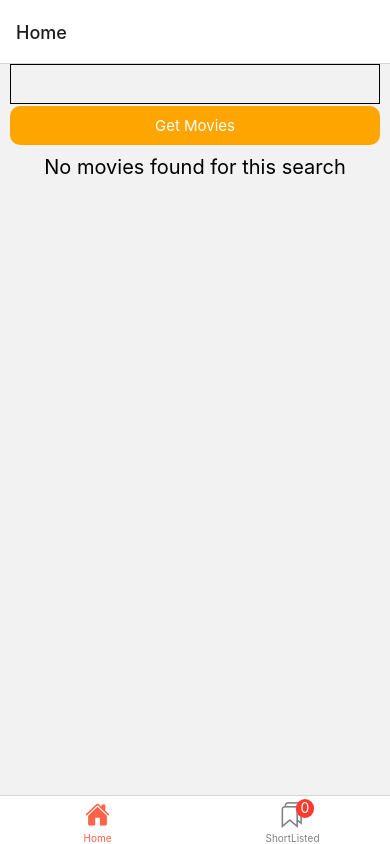
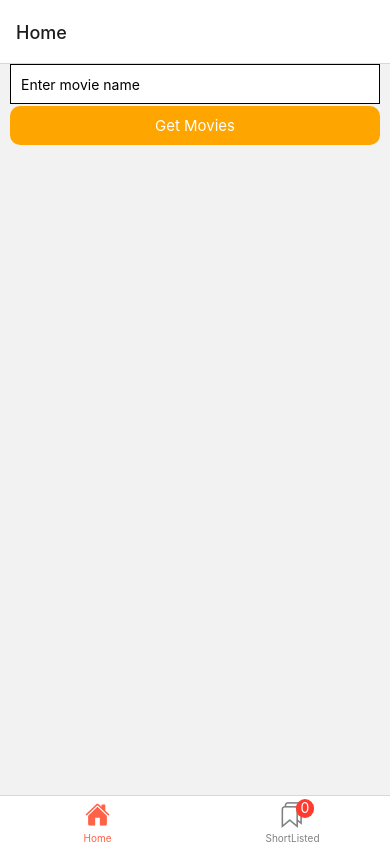
Before and after one commit to abhidatta0/MovieAlmanacReactnativeApp, a React Native app: screen / in a window 390 px wide. Built offline with nearby package versions, Linux system fonts and the light colour scheme.

Commit message:
beautified Ui again

```diff
--- a/src/components/MovieCard.tsx
+++ b/src/components/MovieCard.tsx
@@ -1,17 +1,20 @@
-import {View, Text, StyleSheet, Image, TouchableOpacity} from 'react-native';
+import {View, Text, StyleSheet, Image, TouchableOpacity, ViewStyle} from 'react-native';
 
 import { MovieType } from '../types/movie';
 
 type Props = {
     movie: MovieType;
     onShortlistButtonPress?: ()=> void,
+    style?: ViewStyle,
 }
 
-const MovieCard = ({movie, onShortlistButtonPress}:Props)=>{
+const MovieCard = ({movie, onShortlistButtonPress, style}:Props)=>{
    return (
-    <View style={styles.movieCard}>
-      <Image source={{uri: movie.Poster}} style={styles.img} resizeMode="cover"/>
-      <Text style={styles.title} numberOfLines={2}>{movie.Title}</Text>
+    <View style={[styles.movieCard, style]}>
+      {movie.Poster && <Image source={{uri: movie.Poster}} style={styles.img} resizeMode="cover"/>}
+      <View style={{flex: 1}}>
+        <Text style={styles.title} numberOfLines={3}>{movie.Title}</Text>
+      </View>
       <Text>Year of Release: {movie.Year}</Text>
       {onShortlistButtonPress
         &&
@@ -29,17 +32,21 @@ export default MovieCard;
 
 const styles = StyleSheet.create({
     movieCard:{
-        flex: 1,
-        maxHeight: 500,
+        height: 400,
+        width: '49%',
+        padding: 10,
+        marginBottom: 10,
+        backgroundColor: '#FFF4EC',
         borderWidth: 1,
-        width: '50%',
-        padding: 10,
+        borderRadius: 6,
     },
     title:{
       fontWeight: '400',
       fontSize: 20,
+      flexShrink: 0,
+      color: 'black',
     },
-    img:{width: '100%', height: '80%'},
+    img:{width: '100%', height: '70%'},
     shortListBtn:{
       marginTop: 5,
       alignItems: 'center',
--- a/src/screens/Home.tsx
+++ b/src/screens/Home.tsx
@@ -14,7 +14,7 @@ const Home = ()=>{
     const {dispatch, movies} = useShortListContext();
     const [searchText, setSearchText] = useState('');
 
-    const [searchResults, setSearchResults] = useState<MovieType[]>([]);
+    const [searchResults, setSearchResults] = useState<MovieType[]>();
 
     const handleSubmit = async ()=>{
         setSearchText('');
@@ -55,20 +55,21 @@ const Home = ()=>{
                 style={styles.textInput}
                 value={searchText}
                 onChangeText={setSearchText}
+                placeholder="Enter movie name"
                 />
                 <TouchableOpacity style={styles.button} onPress={handleSubmit}>
                     <Text style={styles.submitBtnText}>Get Movies</Text>
                 </TouchableOpacity>
                 {
-                  searchResults.length === 0 ?
+                  (searchResults && searchResults.length === 0) ?
                   <Text style={styles.notFoundText}>No movies found for this search</Text>
                 : (<FlatList
               data={searchResults}
               renderItem={({item})=>(
-                <MovieCard movie={item} onShortlistButtonPress={()=> onShortlistButtonPress(item)}/>
+                <MovieCard movie={item} onShortlistButtonPress={()=> onShortlistButtonPress(item)} style={styles.customMovieCardStyle}/>
               )}
               numColumns={2}
-              contentContainerStyle={styles.flatList}
+              columnWrapperStyle={{justifyContent: 'space-between'}}
             />)
               }
             </View>
@@ -84,9 +85,12 @@ const styles = StyleSheet.create({
    textInput: {
     height: 40,
     borderWidth: 1,
+    backgroundColor: 'white',
+    padding: 10,
    },
    button:{
     marginTop: 2,
+    marginBottom: 10,
     backgroundColor: 'orange',
     padding: 10,
     alignItems:'center',
@@ -101,6 +105,8 @@ const styles = StyleSheet.create({
     textAlign: 'center',
     marginTop: 10,
    },
-   flatList:{marginVertical: 20, paddingBottom: 50, justifyContent:'space-around'}
+   customMovieCardStyle:{
+    height: 500,
+   }
 })
 export default Home;
--- a/src/screens/Shortlisted.tsx
+++ b/src/screens/Shortlisted.tsx
@@ -3,30 +3,43 @@ import MovieCard from '../components/MovieCard';
 
 import {useShortListContext} from '../contexts/shortListedContext';
 
+const NoMovies = ()=> <View style={styles.empty}>
+<Text style={styles.emptyText}>Mo movies shortlisted yet!</Text>
+</View>
 const ShortListed = ()=>{
   const { movies} = useShortListContext();
 
-  if(movies.length === 0){
-    <View>
-      <Text>Mo movies shortlisted yet!</Text>
-    </View>
-  }
   return (
-    <View>
+    <View style={styles.container}>
+      {
+        movies.length === 0 ? <NoMovies /> :
       <FlatList
       data={movies}
       renderItem={({item})=>(
         <MovieCard movie={item}/>
       )}
       numColumns={2}
-      contentContainerStyle={styles.flatList}
+      columnWrapperStyle={{justifyContent: 'space-between'}}
       />
+      }
     </View>
   )
 }
 
 const styles = StyleSheet.create({
-  flatList:{marginVertical: 20, paddingBottom: 50 }
+  container:{
+    flex: 1,
+    paddingHorizontal: 10,
+    paddingBottom: 20,
+    marginTop: 20,
+   },
+   empty:{
+    alignItems: 'center',
+   },
+   emptyText:{
+    fontSize: 20,
+    fontWeight: 'bold'
+   }
 });
 
 
```
